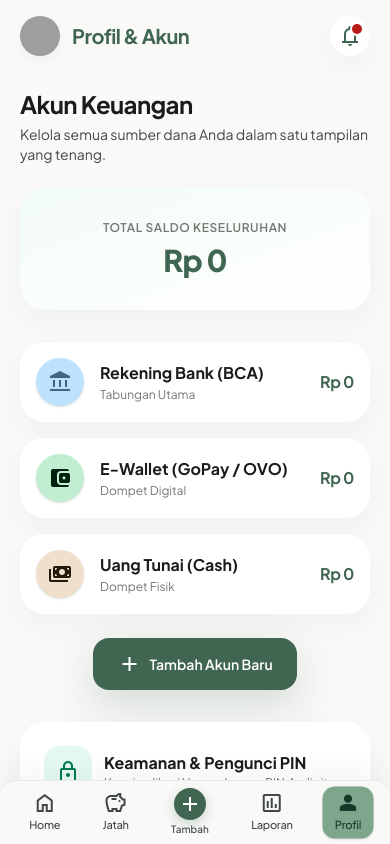
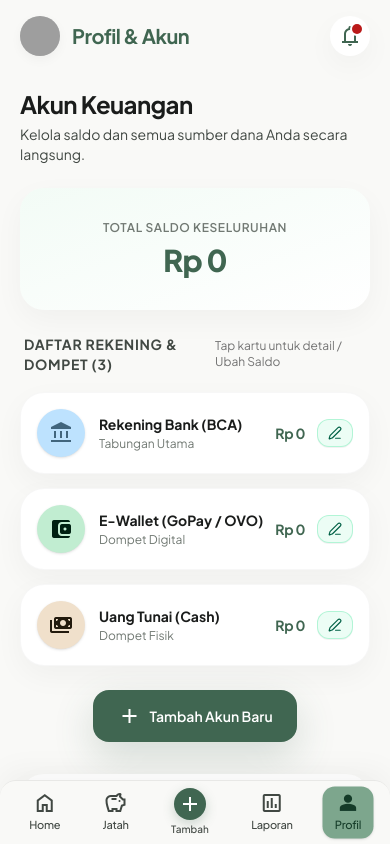
Before and after one commit to Evannnkatanya/Vaney, a React (Vite) app: page / in a window 390 px wide. Both pictures are taken after a click on the button "Buka Profil & Akun". Shown: the top 844 px of the page. Built offline with nearby package versions, Linux system fonts and the light colour scheme; grey boxes are pictures that could not be loaded.

Commit message:
feat(accounts): add direct Ubah Saldo button and quick modal on account cards, and remove redundant quick-add button on Home

```diff
--- a/src/App.tsx
+++ b/src/App.tsx
@@ -383,6 +383,7 @@ export default function App() {
               accounts={accounts}
               onOpenAddAccount={() => setIsAddAccountOpen(true)}
               onSelectAccount={(acc) => setSelectedAccount(acc)}
+              onUpdateBalance={handleUpdateAccountBalance}
               onResetAllData={handleResetAllData}
             />
           )}
--- a/src/components/AkunKeuanganView.tsx
+++ b/src/components/AkunKeuanganView.tsx
@@ -1,11 +1,13 @@
-import React from 'react';
+import React, { useState } from 'react';
 import { formatRupiah } from '../data/initialData';
 import { Account } from '../types';
+import { Edit3, Check, X, Wallet, ArrowUpDown } from 'lucide-react';
 
 interface AkunKeuanganViewProps {
   accounts: Account[];
   onOpenAddAccount: () => void;
   onSelectAccount: (account: Account) => void;
+  onUpdateBalance?: (id: string, newBalance: number) => void;
   onResetAllData?: () => void;
 }
 
@@ -13,10 +15,32 @@ export const AkunKeuanganView: React.FC<AkunKeuanganViewProps> = ({
   accounts,
   onOpenAddAccount,
   onSelectAccount,
+  onUpdateBalance,
   onResetAllData,
 }) => {
+  // Quick Edit Balance State
+  const [editingAccount, setEditingAccount] = useState<Account | null>(null);
+  const [newBalanceInput, setNewBalanceInput] = useState<string>('');
+
   // Calculate total overall balance (all positive assets + credit)
   const totalNetBalance = accounts.reduce((sum, acc) => sum + acc.balance, 0);
+
+  const handleOpenEditBalance = (e: React.MouseEvent, acc: Account) => {
+    e.stopPropagation();
+    setEditingAccount(acc);
+    setNewBalanceInput(Math.abs(acc.balance).toString());
+  };
+
+  const handleSaveEditedBalance = (e: React.FormEvent) => {
+    e.preventDefault();
+    if (!editingAccount || !onUpdateBalance) return;
+    const cleanNum = parseInt(newBalanceInput.replace(/\D/g, ''), 10);
+    if (!isNaN(cleanNum)) {
+      const finalVal = editingAccount.isCredit ? -Math.abs(cleanNum) : cleanNum;
+      onUpdateBalance(editingAccount.id, finalVal);
+      setEditingAccount(null);
+    }
+  };
 
   return (
     <main
@@ -29,14 +53,14 @@ export const AkunKeuanganView: React.FC<AkunKeuanganViewProps> = ({
           Akun Keuangan
         </h2>
         <p className="text-sm text-[#414843]">
-          Kelola semua sumber dana Anda dalam satu tampilan yang tenang.
+          Kelola saldo dan semua sumber dana Anda secara langsung.
         </p>
       </div>
 
       {/* Total Balance Card (Bento Style) */}
       <div
         id="card-total-saldo-keseluruhan"
-        className="md:col-span-12 bg-[#ffffff] rounded-[24px] p-6 sm:p-8 shadow-[0px_10px_30px_rgba(0,0,0,0.04)] mb-8 relative overflow-hidden group hover:scale-[1.005] transition-all duration-300"
+        className="md:col-span-12 bg-[#ffffff] rounded-[24px] p-6 sm:p-8 shadow-[0px_10px_30px_rgba(0,0,0,0.04)] mb-6 relative overflow-hidden group hover:scale-[1.005] transition-all duration-300"
       >
         <div className="absolute inset-0 bg-gradient-to-br from-[#c1edd1]/20 to-transparent pointer-events-none" />
         <div className="relative z-10 flex flex-col items-center justify-center text-center py-2">
@@ -50,7 +74,14 @@ export const AkunKeuanganView: React.FC<AkunKeuanganViewProps> = ({
       </div>
 
       {/* Account List Section */}
-      <div className="md:col-span-12 flex flex-col gap-4">
+      <div className="md:col-span-12 flex flex-col gap-3.5">
+        <div className="flex justify-between items-center px-1 mb-1">
+          <h3 className="text-sm font-bold text-[#414843] uppercase tracking-wider">
+            Daftar Rekening & Dompet ({accounts.length})
+          </h3>
+          <span className="text-xs text-neutral-500">Tap kartu untuk detail / Ubah Saldo</span>
+        </div>
+
         {accounts.map((acc) => {
           const isCredit = acc.isCredit || acc.balance < 0;
           return (
@@ -58,11 +89,11 @@ export const AkunKeuanganView: React.FC<AkunKeuanganViewProps> = ({
               key={acc.id}
               id={`account-card-${acc.id}`}
               onClick={() => onSelectAccount(acc)}
-              className={`bg-[#ffffff] rounded-[24px] p-4 sm:p-5 flex items-center justify-between shadow-[0px_10px_30px_rgba(0,0,0,0.04)] hover:scale-[1.01] active:scale-[0.99] transition-all duration-200 cursor-pointer ${
-                isCredit ? 'border border-[#ffdad6]' : ''
+              className={`bg-[#ffffff] rounded-[24px] p-4 sm:p-5 flex items-center justify-between shadow-[0px_10px_30px_rgba(0,0,0,0.04)] hover:scale-[1.005] active:scale-[0.99] transition-all duration-200 cursor-pointer border border-neutral-100/80 ${
+                isCredit ? 'border-[#ffdad6]' : ''
               }`}
             >
-              <div className="flex items-center gap-4">
+              <div className="flex items-center gap-3.5">
                 <div
                   className={`w-12 h-12 rounded-full ${acc.bgColorClass} flex items-center justify-center shrink-0 shadow-sm`}
                 >
@@ -73,7 +104,7 @@ export const AkunKeuanganView: React.FC<AkunKeuanganViewProps> = ({
                   </span>
                 </div>
                 <div>
-                  <h3 className="text-base font-bold text-[#1a1c1b]">
+                  <h3 className="text-sm sm:text-base font-bold text-[#1a1c1b]">
                     {acc.name}
                   </h3>
                   <p className="text-xs text-[#717973] mt-0.5">
@@ -82,14 +113,27 @@ export const AkunKeuanganView: React.FC<AkunKeuanganViewProps> = ({
                 </div>
               </div>
 
+              <div className="flex items-center gap-3">
                 <div className="text-right">
                   <p
-                  className={`text-base sm:text-lg font-bold tracking-tight ${
+                    className={`text-sm sm:text-base font-bold tracking-tight ${
                       isCredit ? 'text-[#ba1a1a]' : 'text-[#406651]'
                     }`}
                   >
                     {formatRupiah(acc.balance)}
                   </p>
+                </div>
+
+                {/* Direct Ubah Saldo Button */}
+                <button
+                  type="button"
+                  onClick={(e) => handleOpenEditBalance(e, acc)}
+                  className="px-2.5 py-1.5 rounded-xl bg-emerald-50 hover:bg-emerald-100 text-emerald-800 border border-emerald-200/80 text-xs font-bold flex items-center gap-1 transition-all active:scale-95 cursor-pointer shadow-2xs"
+                  title="Ubah Saldo Akun Ini"
+                >
+                  <Edit3 className="w-3.5 h-3.5" />
+                  <span className="hidden sm:inline">Ubah Saldo</span>
+                </button>
               </div>
             </div>
           );
@@ -222,6 +266,82 @@ export const AkunKeuanganView: React.FC<AkunKeuanganViewProps> = ({
           </div>
         </div>
       )}
+
+      {/* Quick Edit Balance Modal */}
+      {editingAccount && (
+        <div className="fixed inset-0 z-50 bg-black/60 backdrop-blur-xs flex items-center justify-center p-4 animate-in fade-in duration-200">
+          <div className="bg-white rounded-3xl max-w-sm w-full p-6 shadow-2xl border border-neutral-100 space-y-4 animate-in zoom-in-95 duration-200">
+            <div className="flex items-center justify-between border-b border-neutral-100 pb-3">
+              <div className="flex items-center gap-2.5">
+                <div className={`w-9 h-9 rounded-full ${editingAccount.bgColorClass} flex items-center justify-center`}>
+                  <span className={`material-symbols-outlined ${editingAccount.iconColorClass} text-[18px]`}>
+                    {editingAccount.icon}
+                  </span>
+                </div>
+                <div>
+                  <h3 className="text-sm font-bold text-neutral-900">Ubah Saldo Akun</h3>
+                  <p className="text-[11px] text-neutral-500">{editingAccount.name}</p>
+                </div>
+              </div>
+              <button
+                type="button"
+                onClick={() => setEditingAccount(null)}
+                className="p-1 rounded-full text-neutral-400 hover:bg-neutral-100 transition-colors cursor-pointer"
+              >
+                <X className="w-5 h-5" />
+              </button>
+            </div>
+
+            <form onSubmit={handleSaveEditedBalance} className="space-y-4">
+              <div>
+                <label className="text-[11px] font-bold text-neutral-600 uppercase block mb-1.5">
+                  Nominal Saldo Baru (Rp)
+                </label>
+                <input
+                  type="number"
+                  autoFocus
+                  value={newBalanceInput}
+                  onChange={(e) => setNewBalanceInput(e.target.value)}
+                  placeholder="Contoh: 1000000"
+                  className="w-full bg-[#f4f4f2] border border-[#e2e3e1] text-lg font-bold text-emerald-800 rounded-2xl px-4 py-3 focus:ring-2 focus:ring-emerald-600 outline-none"
+                  required
+                />
+              </div>
+
+              {/* Quick Presets */}
+              <div className="flex flex-wrap gap-1.5 pt-1">
+                {[0, 100000, 500000, 1000000, 5000000].map((preset) => (
+                  <button
+                    key={preset}
+                    type="button"
+                    onClick={() => setNewBalanceInput(preset.toString())}
+                    className="px-2.5 py-1 rounded-lg bg-neutral-100 hover:bg-emerald-100 text-neutral-700 font-semibold text-[11px] transition-colors cursor-pointer"
+                  >
+                    {preset === 0 ? 'Rp 0' : formatRupiah(preset)}
+                  </button>
+                ))}
+              </div>
+
+              <div className="flex items-center gap-2 pt-2 border-t border-neutral-100">
+                <button
+                  type="button"
+                  onClick={() => setEditingAccount(null)}
+                  className="flex-1 py-2.5 rounded-xl border border-neutral-200 text-neutral-600 text-xs font-semibold hover:bg-neutral-50 transition-colors cursor-pointer"
+                >
+                  Batal
+                </button>
+                <button
+                  type="submit"
+                  className="flex-1 py-2.5 rounded-xl bg-[#406651] hover:bg-[#284e3a] text-white text-xs font-bold shadow-md shadow-[#406651]/20 flex items-center justify-center gap-1.5 transition-all cursor-pointer"
+                >
+                  <Check className="w-4 h-4" />
+                  <span>Simpan Saldo</span>
+                </button>
+              </div>
+            </form>
+          </div>
+        </div>
+      )}
     </main>
   );
 };
--- a/src/components/HomeView.tsx
+++ b/src/components/HomeView.tsx
@@ -220,18 +220,6 @@ export const HomeView: React.FC<HomeViewProps> = ({
           )}
         </div>
       </section>
-
-      {/* Quick Add floating button on mobile */}
-      <div className="md:hidden pt-2 pb-2 flex justify-center">
-        <button
-          id="btn-home-quick-add"
-          onClick={onOpenAddTransaction}
-          className="bg-[#406651] text-[#ffffff] px-6 py-3 rounded-2xl text-sm font-semibold flex items-center gap-2 shadow-[0px_10px_25px_rgba(64,102,81,0.25)] hover:scale-[1.02] active:scale-95 transition-all cursor-pointer"
-        >
-          <span className="material-symbols-outlined text-[18px]">add</span>
-          Catat Pengeluaran Baru
-        </button>
-      </div>
     </main>
   );
 };
```
Lines whose indentation alone changed are shown as unchanged.
